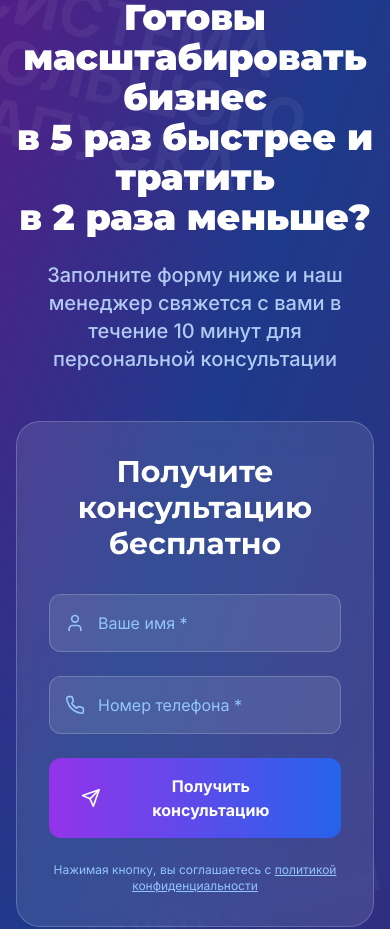
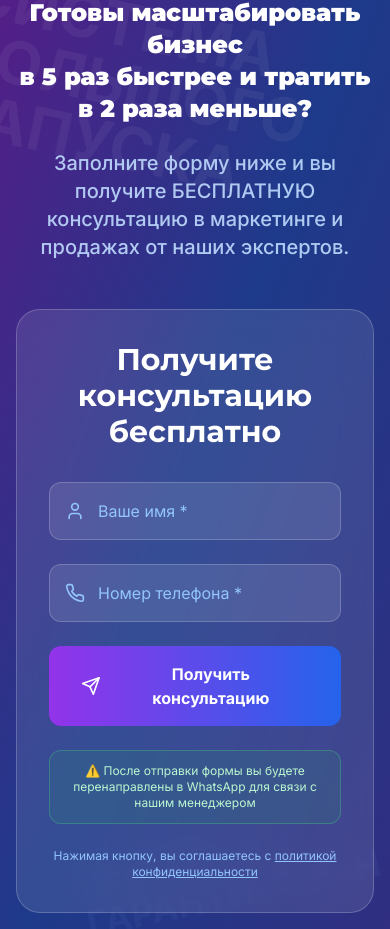
Before and after one commit to din-tezekbayev/co-founder-ai-landing, a React (Vite) app: page / in a window 390 px wide. Shown: the part 5578-6507 px from the top of the page. Built offline with nearby package versions, Linux system fonts and the light colour scheme.

Commit message:
- fix form

```diff
--- a/src/CoFounderAI.tsx
+++ b/src/CoFounderAI.tsx
@@ -354,13 +354,13 @@ const CoFounderAI = () => {
 
         <div className="max-w-6xl mx-auto px-4 relative z-10">
           <div className="text-center mb-12">
-            <h2 className="text-4xl md:text-5xl font-black text-white mb-6 font-montserrat">
+            <h2 className="text-2xl md:text-5xl font-black text-white mb-6 font-montserrat">
               Готовы масштабировать бизнес<br />
               в 5 раз быстрее и тратить<br />
               в 2 раза меньше?
             </h2>
             <p className="text-xl text-blue-200 opacity-90 font-inter font-medium max-w-3xl mx-auto">
-              Заполните форму ниже и наш менеджер свяжется с вами в течение 10 минут для персональной консультации
+              Заполните форму ниже и вы получите БЕСПЛАТНУЮ консультацию в маркетинге и продажах от наших экспертов.
             </p>
           </div>
 
--- a/src/components/LeadForm.tsx
+++ b/src/components/LeadForm.tsx
@@ -1,6 +1,5 @@
 import { useState } from 'react';
 import { Send, User, Phone, Loader2 } from 'lucide-react';
-import { useNavigate } from 'react-router-dom';
 import { trackLead } from '../utils/facebookPixel';
 import { submitToGoogleSheets } from '../services/googleSheets';
 
@@ -14,7 +13,6 @@ interface LeadFormProps {
 }
 
 const LeadForm = ({ className = '' }: LeadFormProps) => {
-  const navigate = useNavigate();
   const [formData, setFormData] = useState<FormData>({
     name: '',
     phone: ''
@@ -80,8 +78,9 @@ const LeadForm = ({ className = '' }: LeadFormProps) => {
         currency: 'USD'
       });
 
-      // Redirect to thank you page
-      navigate('/thank-you');
+      // Redirect to WhatsApp
+      const whatsappUrl = `https://wa.me/77058315777?text=Здравствуйте%21%20Я%20оставил%20заявку%20на%20сайте%20CoFounder%20AI.%20Меня%20зовут%20${encodeURIComponent(formData.name)}%2C%20мой%20телефон%20${encodeURIComponent(formData.phone)}`;
+      window.location.href = whatsappUrl;
     } catch (error) {
       console.error('Form submission error:', error);
       alert('Произошла ошибка при отправке формы. Попробуйте еще раз.');
@@ -158,6 +157,13 @@ const LeadForm = ({ className = '' }: LeadFormProps) => {
           )}
         </button>
 
+        {/* WhatsApp Redirect Notice */}
+        <div className="bg-green-500/10 border border-green-400/30 rounded-xl p-3 mb-4">
+          <p className="text-xs text-green-200 text-center">
+            ⚠️ После отправки формы вы будете перенаправлены в WhatsApp для связи с нашим менеджером
+          </p>
+        </div>
+
         {/* Privacy Notice */}
         <p className="text-xs text-blue-300 text-center">
           Нажимая кнопку, вы соглашаетесь с{' '}
--- a/src/main.tsx
+++ b/src/main.tsx
@@ -2,7 +2,6 @@ import React from 'react'
 import ReactDOM from 'react-dom/client'
 import { BrowserRouter as Router, Routes, Route } from 'react-router-dom'
 import CoFounderAI from './CoFounderAI.tsx'
-import ThankYouPage from './ThankYouPage.tsx'
 import './index.css'
 
 ReactDOM.createRoot(document.getElementById('root')!).render(
@@ -10,7 +9,6 @@ ReactDOM.createRoot(document.getElementById('root')!).render(
     <Router>
       <Routes>
         <Route path="/" element={<CoFounderAI />} />
-        <Route path="/thank-you" element={<ThankYouPage />} />
       </Routes>
     </Router>
   </React.StrictMode>,
```
